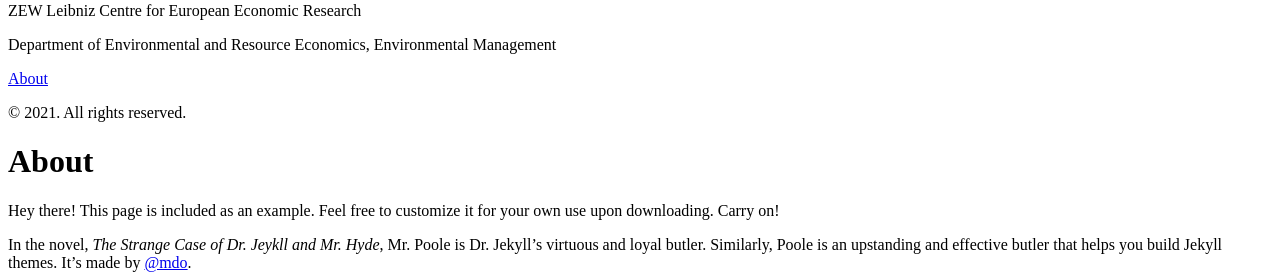
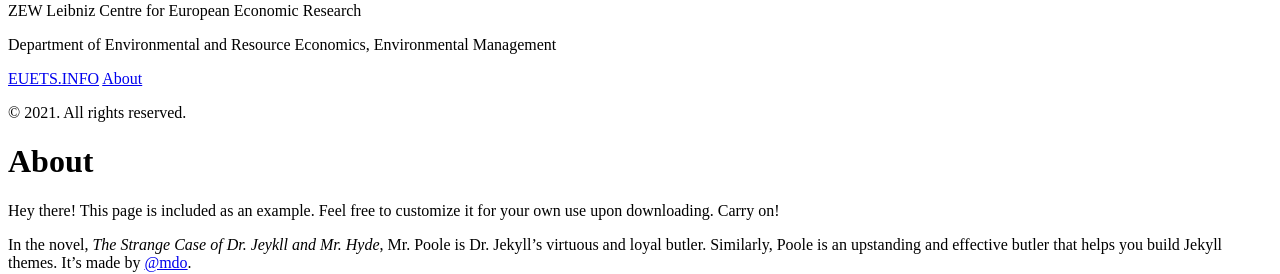
Before and after one commit to jabrell/jabrell.github.io, a Jekyll site: the page built from ignored/about.md, in a window 1280 px wide. Shown: the part 349-623 px from the top of the page. Built offline with Jekyll 4.4.1, drawn with Linux system fonts in a browser that asks for light colours.

Commit message:
Update sidebar.html

```diff
--- a/_includes/sidebar.html
+++ b/_includes/sidebar.html
@@ -15,7 +15,7 @@
 
     <nav class="sidebar-nav">
      <!--  <a class="sidebar-nav-item{% if page.url == site.baseurl %} active{% endif %}" href="{{ site.baseurl }}">Home</a> -->
-
+      <a class="sidebar-nav-item" href="https://euets.info">EUETS.INFO</a>
       {% comment %}
         The code below dynamically generates a sidebar nav of pages with
         `layout: page` in the front-matter. See readme for usage.
```
